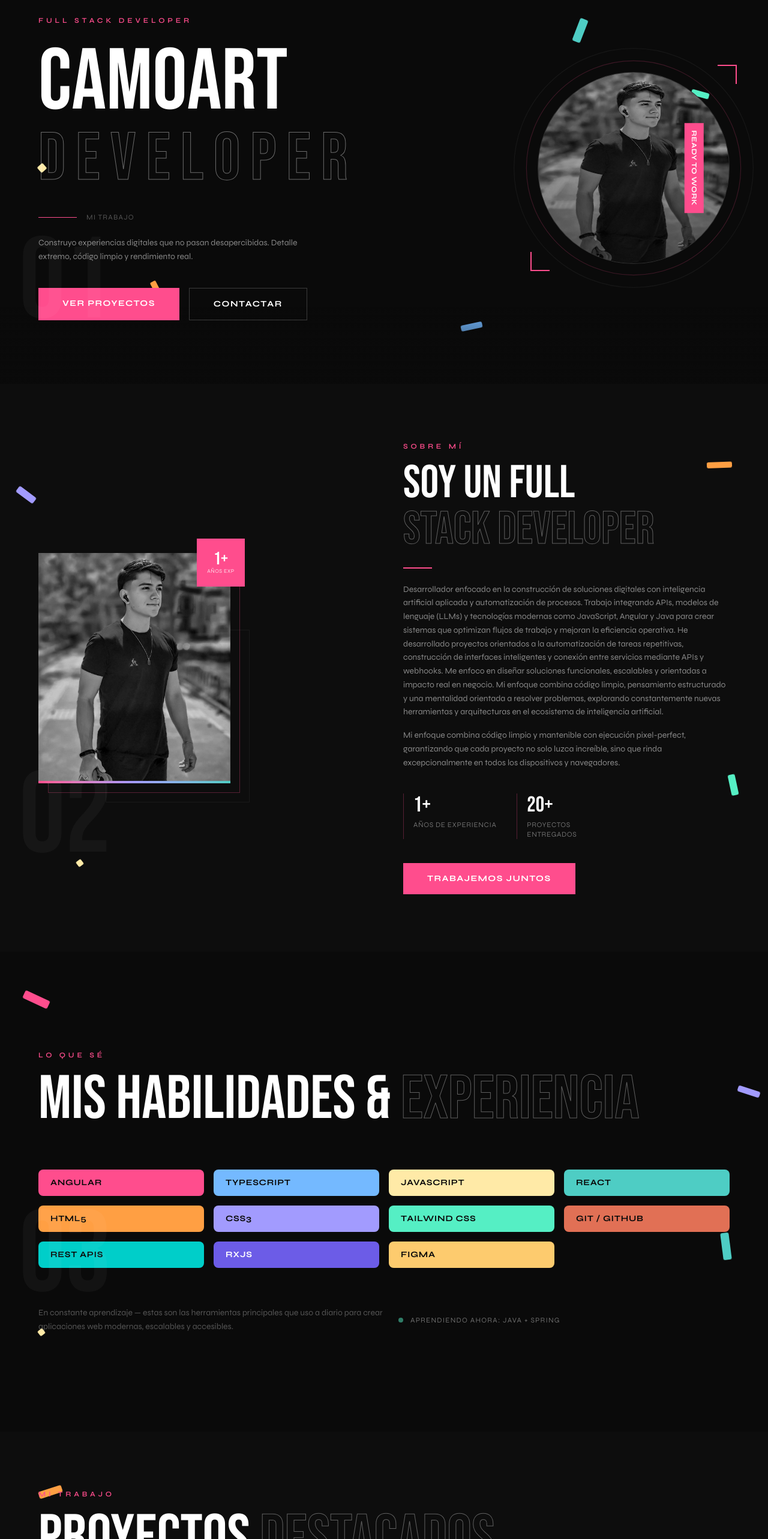
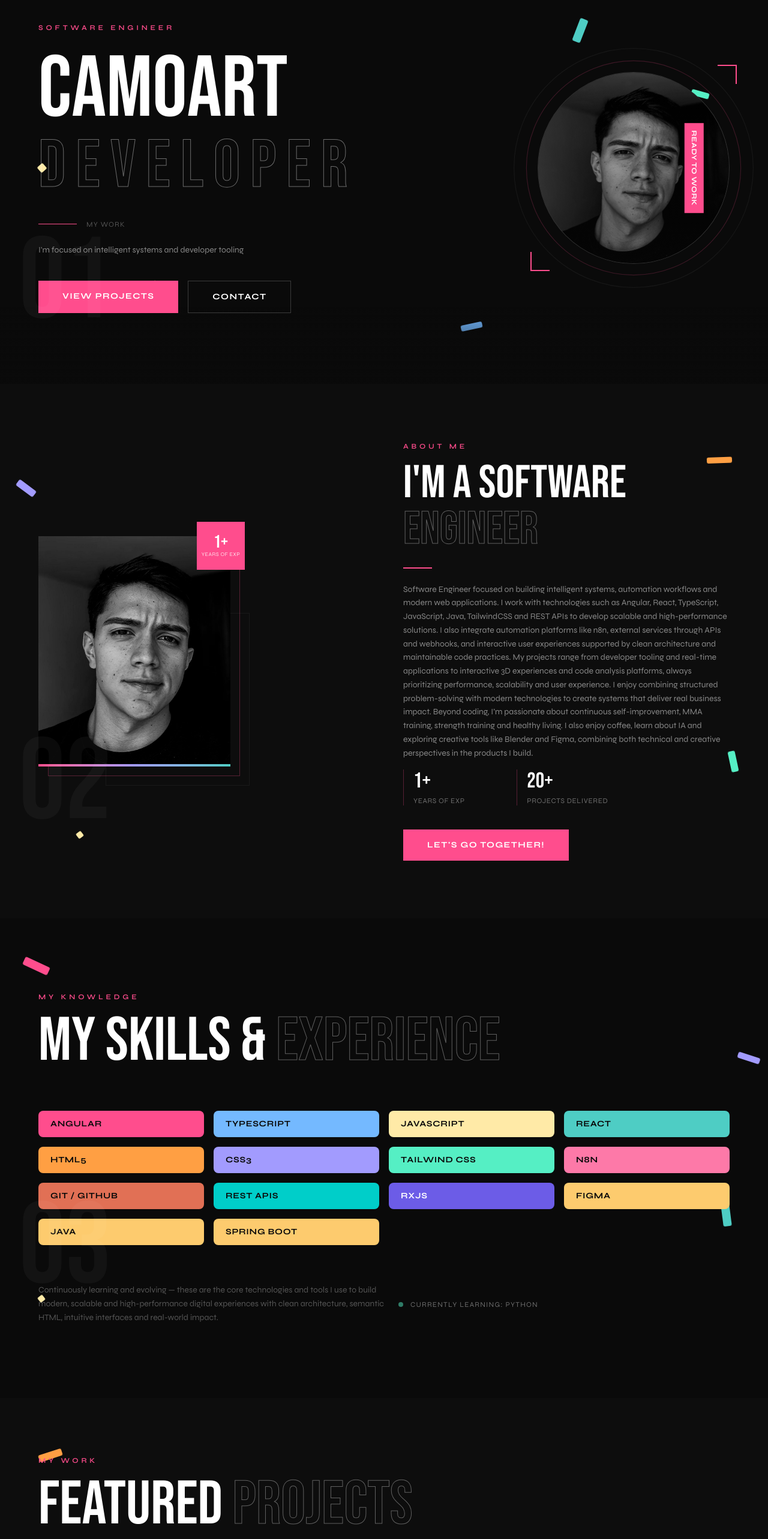
Before and after one commit to CamiloArturo98/portfolio2026, an Angular app: page / in a window 1280 px wide. Shown: the part 160-2726 px from the top of the page at 60% size. Built offline with nearby package versions, Linux system fonts and the light colour scheme.

Commit message:
feature: Change idiom of english and change photo

```diff
--- a/src/app/ui/about.component/about.component.html
+++ b/src/app/ui/about.component/about.component.html
@@ -27,7 +27,7 @@
           <div class="relative w-72 h-80 md:w-80 md:h-96 bg-[#1a1a1a] overflow-hidden" role="img" aria-label="Desarrollador trabajando">
 
 
-              <img src="assets/camilino.jpg" alt="Camilo" class="w-full h-full object-cover grayscale" />
+              <img src="assets/Camo.jpg" alt="Camilo" class="w-full h-full object-cover grayscale" />
 
             <div class="w-full h-full bg-gradient-to-br from-[#1a1a1a] via-[#2a2a2a] to-[#1a1a1a] flex items-center justify-center">
               <svg class="w-40 h-40 text-white/10" viewBox="0 0 24 24" fill="currentColor" aria-hidden="true">
@@ -40,39 +40,31 @@
           <!-- Badge años -->
           <div class="absolute -top-6 -right-6 bg-[#ff4d8d] w-20 h-20 flex flex-col items-center justify-center" aria-hidden="true">
             <span class="display-text text-3xl text-white leading-none">1+</span>
-            <span class="text-white/80 text-[9px] tracking-wider text-center leading-tight uppercase">Años Exp</span>
+            <span class="text-white/80 text-[9px] tracking-wider text-center leading-tight uppercase">Years of Exp</span>
           </div>
         </div>
       </div>
 
       <!-- Contenido -->
       <div class="order-1 lg:order-2">
-        <p class="text-[#ff4d8d] text-xs tracking-[0.4em] uppercase font-semibold mb-4">Sobre mí</p>
+        <p class="text-[#ff4d8d] text-xs tracking-[0.4em] uppercase font-semibold mb-4">About me</p>
 
         <h2
           id="about-heading"
           class="display-text text-white leading-none mb-6"
           style="font-size: clamp(2.5rem, 6vw, 5rem);"
         >
-          SOY UN FULL<br>
-          <span style="-webkit-text-stroke: 1px rgba(255,255,255,0.35); color: transparent;">STACK DEVELOPER</span>
+          I'M A SOFTWARE<br>
+          <span style="-webkit-text-stroke: 1px rgba(255,255,255,0.35); color: transparent;">ENGINEER</span>
         </h2>
 
         <div class="w-12 h-0.5 bg-[#ff4d8d] mb-6"></div>
 
         <p class="text-white/50 text-sm leading-relaxed mb-4">
-        Desarrollador enfocado en la construcción de soluciones digitales con inteligencia artificial aplicada y automatización de procesos. Trabajo integrando APIs, modelos de lenguaje (LLMs) y tecnologías modernas como JavaScript, Angular y Java para crear sistemas que optimizan flujos de trabajo y mejoran la eficiencia operativa.
-
-He desarrollado proyectos orientados a la automatización de tareas repetitivas, construcción de interfaces inteligentes y conexión entre servicios mediante APIs y webhooks. Me enfoco en diseñar soluciones funcionales, escalables y orientadas a impacto real en negocio.
-
-Mi enfoque combina código limpio, pensamiento estructurado y una mentalidad orientada a resolver problemas, explorando constantemente nuevas herramientas y arquitecturas en el ecosistema de inteligencia artificial.
-</p>
-        <p class="text-white/50 text-sm leading-relaxed mb-10">
-          Mi enfoque combina código limpio y mantenible con ejecución pixel-perfect, garantizando
-          que cada proyecto no solo luzca increíble, sino que rinda excepcionalmente en todos los
-          dispositivos y navegadores.
+          Software Engineer focused on building intelligent systems, automation workflows and modern web applications. I work with technologies such as Angular, React, TypeScript, JavaScript, Java, TailwindCSS and REST APIs to develop scalable and high-performance solutions. I also integrate automation platforms like n8n, external services through APIs and webhooks, and interactive user experiences supported by clean architecture and maintainable code practices.
+          My projects range from developer tooling and real-time applications to interactive 3D experiences and code analysis platforms, always prioritizing performance, scalability and user experience. I enjoy combining structured problem-solving with modern technologies to create systems that deliver real business impact.
+          Beyond coding, I’m passionate about continuous self-improvement, MMA training, strength training and healthy living. I also enjoy coffee, learn about IA and exploring creative tools like Blender and Figma, combining both technical and creative perspectives in the products I build.
         </p>
-
         <!-- Stats -->
         <div class="grid grid-cols-3 gap-6 mb-10" role="list" aria-label="Estadísticas">
           @for (stat of stats; track stat.label) {
@@ -83,7 +75,7 @@ Mi enfoque combina código limpio, pensamiento estructurado y una mentalidad ori
           }
         </div>
 
-        <a href="#contact" class="btn-primary inline-block">Trabajemos juntos</a>
+        <a href="#contact" class="btn-primary inline-block">Let's go together!</a>
       </div>
     </div>
 
--- a/src/app/ui/about.component/about.component.ts
+++ b/src/app/ui/about.component/about.component.ts
@@ -15,9 +15,8 @@ interface Shape {
 })
 export class AboutComponent {
   readonly stats: ReadonlyArray<Stat> = [
-    { value: '1+',  label: 'Años de experiencia' },
-    { value: '20+', label: 'Proyectos entregados' },
-    // { value: '15+', label: 'Clientes satisfechos' },
+    { value: '1+',  label: 'Years of exp' },
+    { value: '20+', label: 'Projects delivered' },
   ];
 
   readonly shapes: ReadonlyArray<Shape> = [
--- a/src/app/ui/contact.component/contact.component.html
+++ b/src/app/ui/contact.component/contact.component.html
@@ -20,21 +20,20 @@
 
       <!-- Info de contacto -->
       <div>
-        <p class="text-[#ff4d8d] text-xs tracking-[0.4em] uppercase font-semibold mb-4">Hablemos</p>
+        <p class="text-[#ff4d8d] text-xs tracking-[0.4em] uppercase font-semibold mb-4">Let's talk!</p>
         <h2
           id="contact-heading"
           class="display-text leading-none text-white mb-6"
           style="font-size: clamp(3rem, 8vw, 7rem);"
         >
-          CONTÁCTAME
-          <span style="-webkit-text-stroke: 1px rgba(255,255,255,0.35); color: transparent;">CONMIGO</span>
+          CONTACT
+          <span style="-webkit-text-stroke: 1px rgba(255,255,255,0.35); color: transparent;">ME</span>
         </h2>
 
         <div class="w-12 h-0.5 bg-[#ff4d8d] mb-8"></div>
 
         <p class="text-white/40 text-sm leading-relaxed mb-12 max-w-sm">
-          ¿Tienes un proyecto en mente o quieres colaborar? Me encantaría escucharte.
-          Completa el formulario o contáctame directamente.
+          Interested in building scalable products, intelligent systems or high-impact digital solutions? I’m always open to connecting with teams, companies and ambitious projects.
         </p>
 
         <address class="not-italic space-y-6">
@@ -95,8 +94,8 @@
                 <polyline points="20 6 9 17 4 12"/>
               </svg>
             </div>
-            <h3 class="display-text text-3xl text-white mb-3">¡MENSAJE ENVIADO!</h3>
-            <p class="text-white/40 text-sm">Gracias por contactarme. Te responderé pronto.</p>
+            <h3 class="display-text text-3xl text-white mb-3">¡MESSAGE SENT!</h3>
+            <p class="text-white/40 text-sm">Thanks for contact me. I will reply soon.</p>
           </div>
         } @else {
           <form
@@ -109,7 +108,7 @@
             <!-- Nombre -->
             <div>
               <label for="contact-name" class="block text-white/40 text-xs tracking-widest uppercase mb-2">
-                Nombre completo <span class="text-[#ff4d8d]" aria-hidden="true">*</span>
+                Full name <span class="text-[#ff4d8d]" aria-hidden="true">*</span>
               </label>
               <input
                 id="contact-name"
@@ -123,7 +122,7 @@
               />
               @if (isFieldInvalid('name')) {
                 <p id="name-error" class="text-[#ff4d8d] text-xs mt-1" role="alert">
-                  Por favor ingresa tu nombre (mínimo 2 caracteres).
+                  Please put your name (minimum 2 characters).
                 </p>
               }
             </div>
@@ -131,21 +130,21 @@
             <!-- Email -->
             <div>
               <label for="contact-email" class="block text-white/40 text-xs tracking-widest uppercase mb-2">
-                Correo electrónico <span class="text-[#ff4d8d]" aria-hidden="true">*</span>
+                G-mail <span class="text-[#ff4d8d]" aria-hidden="true">*</span>
               </label>
               <input
                 id="contact-email"
                 type="email"
                 formControlName="email"
                 class="input-field"
-                placeholder="juan@ejemplo.com"
+                placeholder="juan@example.com"
                 autocomplete="email"
                 [attr.aria-describedby]="isFieldInvalid('email') ? 'email-error' : null"
                 [attr.aria-invalid]="isFieldInvalid('email')"
               />
               @if (isFieldInvalid('email')) {
                 <p id="email-error" class="text-[#ff4d8d] text-xs mt-1" role="alert">
-                  Por favor ingresa un correo válido.
+                  Please provide a valid email address.
                 </p>
               }
             </div>
@@ -153,20 +152,20 @@
             <!-- Asunto -->
             <div>
               <label for="contact-subject" class="block text-white/40 text-xs tracking-widest uppercase mb-2">
-                Asunto <span class="text-[#ff4d8d]" aria-hidden="true">*</span>
+                Affair <span class="text-[#ff4d8d]" aria-hidden="true">*</span>
               </label>
               <input
                 id="contact-subject"
                 type="text"
                 formControlName="subject"
                 class="input-field"
-                placeholder="Consulta sobre proyecto"
+                placeholder="Let’s Build Something Great"
                 [attr.aria-describedby]="isFieldInvalid('subject') ? 'subject-error' : null"
                 [attr.aria-invalid]="isFieldInvalid('subject')"
               />
               @if (isFieldInvalid('subject')) {
                 <p id="subject-error" class="text-[#ff4d8d] text-xs mt-1" role="alert">
-                  Por favor ingresa un asunto.
+                  Please provide a affair.
                 </p>
               }
             </div>
@@ -174,20 +173,20 @@
             <!-- Mensaje -->
             <div>
               <label for="contact-message" class="block text-white/40 text-xs tracking-widest uppercase mb-2">
-                Mensaje <span class="text-[#ff4d8d]" aria-hidden="true">*</span>
+                Message <span class="text-[#ff4d8d]" aria-hidden="true">*</span>
               </label>
               <textarea
                 id="contact-message"
                 formControlName="message"
                 class="input-field resize-none"
                 rows="4"
-                placeholder="Cuéntame sobre tu proyecto..."
+                placeholder="Tell me about your team or project..."
                 [attr.aria-describedby]="isFieldInvalid('message') ? 'message-error' : null"
                 [attr.aria-invalid]="isFieldInvalid('message')"
               ></textarea>
               @if (isFieldInvalid('message')) {
                 <p id="message-error" class="text-[#ff4d8d] text-xs mt-1" role="alert">
-                  Por favor ingresa un mensaje (mínimo 10 caracteres).
+                  Please provide a message (minimum 10 characters).
                 </p>
               }
             </div>
@@ -204,9 +203,9 @@
                   <circle class="opacity-25" cx="12" cy="12" r="10" stroke="currentColor" stroke-width="4"/>
                   <path class="opacity-75" fill="currentColor" d="M4 12a8 8 0 018-8V0C5.373 0 0 5.373 0 12h4z"/>
                 </svg>
-                <span>Enviando...</span>
+                <span>Sending...</span>
               } @else {
-                <span>Enviar Mensaje</span>
+                <span>Sent Message</span>
                 <svg class="w-4 h-4" viewBox="0 0 24 24" fill="none" stroke="currentColor" stroke-width="2" aria-hidden="true">
                   <line x1="22" y1="2" x2="11" y2="13"/><polygon points="22 2 15 22 11 13 2 9 22 2"/>
                 </svg>
@@ -223,9 +222,9 @@
   <!-- Footer -->
   <footer class="absolute bottom-0 left-0 right-0 border-t border-white/5 py-4 px-8 lg:px-16">
     <div class="container mx-auto flex flex-col md:flex-row items-center justify-between gap-2">
-      <p class="text-white/20 text-xs tracking-wider">© 2024 CAMO. Todos los derechos reservados.</p>
+      <p class="text-white/20 text-xs tracking-wider">© 2026 CAMO. All rights reserved.</p>
       <p class="text-white/20 text-xs tracking-wider">
-        Hecho con <span class="text-[#ff4d8d]">Angular</span> &amp; <span class="text-[#4ecdc4]">Tailwind CSS</span>
+        Made whit <span class="text-[#ff4d8d]">Angular</span> &amp; <span class="text-[#4ecdc4]">Tailwind CSS</span>
       </p>
     </div>
   </footer>
--- a/src/app/ui/contact.component/contact.component.ts
+++ b/src/app/ui/contact.component/contact.component.ts
@@ -30,8 +30,8 @@ export class ContactComponent {
 
   readonly contactInfo: ReadonlyArray<ContactInfo> = [
     { icon: 'email',    label: 'Email',      value: 'arturocamilo72@gmail.com',     href: 'mailto:arturocamilo72@gmail.com' },
-    { icon: 'phone',    label: 'Teléfono',   value: '+57 300 259 7905',             href: 'tel:+57 300 259 7905'            },
-    { icon: 'location', label: 'Ubicación',  value: 'San Juan de Pasto Colombia',   href: '#'                               },
+    { icon: 'phone',    label: 'Phone',      value: '+57 300 259 7905',             href: 'tel:+57 300 259 7905'            },
+    { icon: 'location', label: 'Location',   value: 'San Juan de Pasto Colombia',   href: '#'                               },
   ];
 
   readonly shapes: ReadonlyArray<Shape> = [
--- a/src/app/ui/hero.component/hero.component.html
+++ b/src/app/ui/hero.component/hero.component.html
@@ -32,7 +32,7 @@
       <!-- Text -->
       <div class="flex flex-col justify-center">
         <p class="text-[#ff4d8d] text-xs tracking-[0.4em] uppercase font-semibold mb-6 animate-fade-up">
-          Full stack Developer
+          Software Engineer
         </p>
 
         <div class="animate-fade-up-d1">
@@ -53,23 +53,22 @@
 
         <div class="flex items-center gap-4 mt-8 mb-6 animate-fade-up-d2">
           <div class="h-px bg-[#ff4d8d] w-16"></div>
-          <span class="text-white/30 text-xs tracking-widest uppercase">Mi trabajo</span>
+          <span class="text-white/30 text-xs tracking-widest uppercase">My work</span>
         </div>
 
         <p class="text-white/50 text-sm leading-relaxed max-w-md animate-fade-up-d2">
-          Construyo experiencias digitales que no pasan desapercibidas.
-          Detalle extremo, código limpio y rendimiento real.
+          I'm focused on intelligent systems and developer tooling
         </p>
 
         <div class="flex flex-wrap gap-4 mt-10 animate-fade-up-d3">
 
-          <a href="#projects" class="btn-primary inline-block">Ver Proyectos</a>
+          <a href="#projects" class="btn-primary inline-block">View Projects</a>
 
           <a
             href="#contact"
             class="inline-block border border-white/20 text-white px-10 py-4 text-sm tracking-widest uppercase font-bold hover:border-[#ff4d8d] hover:text-[#ff4d8d] transition-all duration-300"
           >
-            Contactar
+            Contact
           </a>
         </div>
       </div>
@@ -89,7 +88,7 @@
           <div class="relative w-64 h-64 md:w-80 md:h-80 rounded-full overflow-hidden bg-[#1a1a1a] border border-white/10">
 
 
-              <img src="assets/camilino.jpg" alt="Camilo" class="w-full h-full object-center grayscale" />
+              <img src="assets/Camo.jpg" alt="Camilo" class="w-full h-full object-center grayscale" />
 
             <div
               class="w-full h-full flex items-center justify-center bg-gradient-to-br from-[#1a1a1a] to-[#2a2a2a]"
--- a/src/app/ui/projects/projects.html
+++ b/src/app/ui/projects/projects.html
@@ -19,19 +19,16 @@
     <!-- Header -->
     <div class="flex flex-col md:flex-row md:items-end justify-between gap-6 mb-16">
       <div>
-        <p class="text-[#ff4d8d] text-xs tracking-[0.4em] uppercase font-semibold mb-4">Mi trabajo</p>
+        <p class="text-[#ff4d8d] text-xs tracking-[0.4em] uppercase font-semibold mb-4">My work</p>
         <h2
           id="projects-heading"
           class="display-text leading-none text-white"
           style="font-size: clamp(3rem, 8vw, 7rem);"
         >
-          PROYECTOS
-          <span style="-webkit-text-stroke: 1px rgba(255,255,255,0.35); color: transparent;">DESTACADOS</span>
+          FEATURED
+          <span style="-webkit-text-stroke: 1px rgba(255,255,255,0.35); color: transparent;">PROJECTS</span>
         </h2>
       </div>
-      <a href="#" class="text-white/40 text-xs tracking-widest uppercase hover:text-[#ff4d8d] transition-colors duration-300 self-end mb-1">
-        Ver todo →
-      </a>
     </div>
 
     <!-- Grid de proyectos -->
--- a/src/app/ui/skills.component/skills.component.html
+++ b/src/app/ui/skills.component/skills.component.html
@@ -17,14 +17,14 @@
 
   <div class="container mx-auto px-8 lg:px-16 relative z-10">
     <div class="mb-16">
-      <p class="text-[#ff4d8d] text-xs tracking-[0.4em] uppercase font-semibold mb-4">Lo que sé</p>
+      <p class="text-[#ff4d8d] text-xs tracking-[0.4em] uppercase font-semibold mb-4">My knowledge</p>
       <h2
         id="skills-heading"
         class="display-text leading-none text-white"
         style="font-size: clamp(3rem, 8vw, 7rem);"
       >
-        MIS HABILIDADES &
-        <span style="-webkit-text-stroke: 1px rgba(255,255,255,0.35); color: transparent;">EXPERIENCIA</span>
+        My SKILLS &
+        <span style="-webkit-text-stroke: 1px rgba(255,255,255,0.35); color: transparent;">EXPERIENCE</span>
       </h2>
     </div>
 
@@ -44,12 +44,11 @@
 
     <div class="mt-16 flex flex-col md:flex-row items-start md:items-center gap-6">
       <p class="text-white/30 text-sm leading-relaxed max-w-xl flex-1">
-        En constante aprendizaje — estas son las herramientas principales que uso a diario para
-        crear aplicaciones web modernas, escalables y accesibles.
+        Continuously learning and evolving — these are the core technologies and tools I use to build modern, scalable and high-performance digital experiences with clean architecture, semantic HTML, intuitive interfaces and real-world impact.
       </p>
       <div class="flex items-center gap-3">
         <div class="w-2 h-2 bg-[#55efc4] rounded-full animate-pulse"></div>
-        <span class="text-white/40 text-xs tracking-widest uppercase">Aprendiendo ahora: JAVA + Spring</span>
+        <span class="text-white/40 text-xs tracking-widest uppercase">Currently learning: Python</span>
       </div>
     </div>
 
--- a/src/app/ui/skills.component/skills.component.ts
+++ b/src/app/ui/skills.component/skills.component.ts
@@ -24,13 +24,15 @@ export class SkillsComponent {
     { name: 'JavaScript',   color: '#ffeaa7', textColor: '#0a0a0a' },
     { name: 'React',        color: '#4ecdc4', textColor: '#0a0a0a' },
     { name: 'HTML5',        color: '#ff9f43', textColor: '#0a0a0a' },
-    { name: 'CSS3',  color: '#a29bfe', textColor: '#0a0a0a' },
+    { name: 'CSS3',         color: '#a29bfe', textColor: '#0a0a0a' },
     { name: 'Tailwind CSS', color: '#55efc4', textColor: '#0a0a0a' },
-    // { name: 'Node.js',      color: '#fd79a8', textColor: '#0a0a0a' },
+    { name: 'N8N',          color: '#fd79a8', textColor: '#0a0a0a' },
     { name: 'Git / GitHub', color: '#e17055', textColor: '#0a0a0a' },
     { name: 'REST APIs',    color: '#00cec9', textColor: '#0a0a0a' },
     { name: 'RxJS',         color: '#6c5ce7', textColor: '#ffffff' },
     { name: 'Figma',        color: '#fdcb6e', textColor: '#0a0a0a' },
+    { name: 'JAVA',         color: '#fdcb6e', textColor: '#0a0a0a' },
+    { name: 'Spring boot',  color: '#fdcb6e', textColor: '#0a0a0a' },
   ];
 
   readonly shapes: ReadonlyArray<Shape> = [
```
Also changed, not shown: src/app/ui/projects/projects.ts (+10 -10 lines), public/assets/Camo.jpg (added), public/assets/camilino.jpg (deleted).
